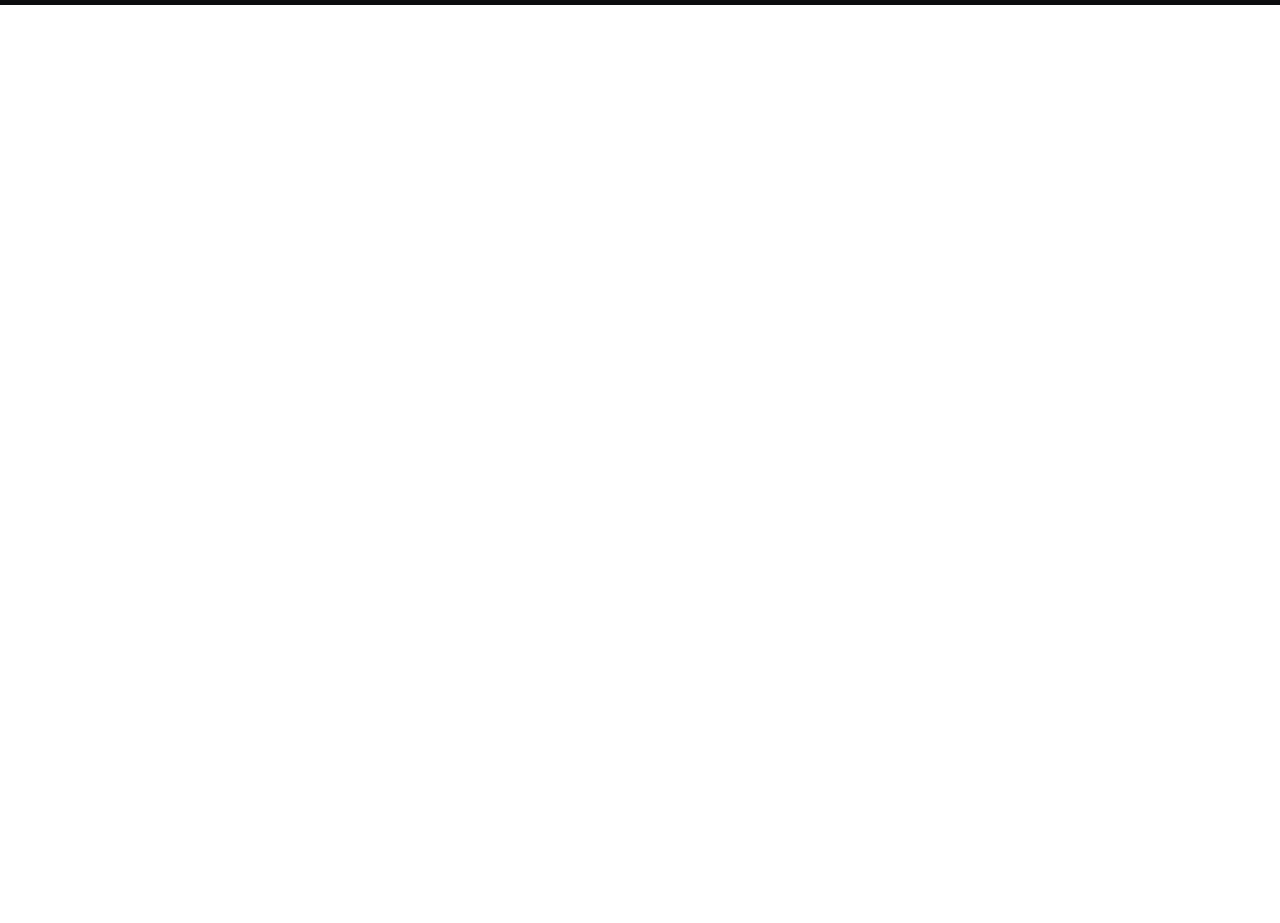
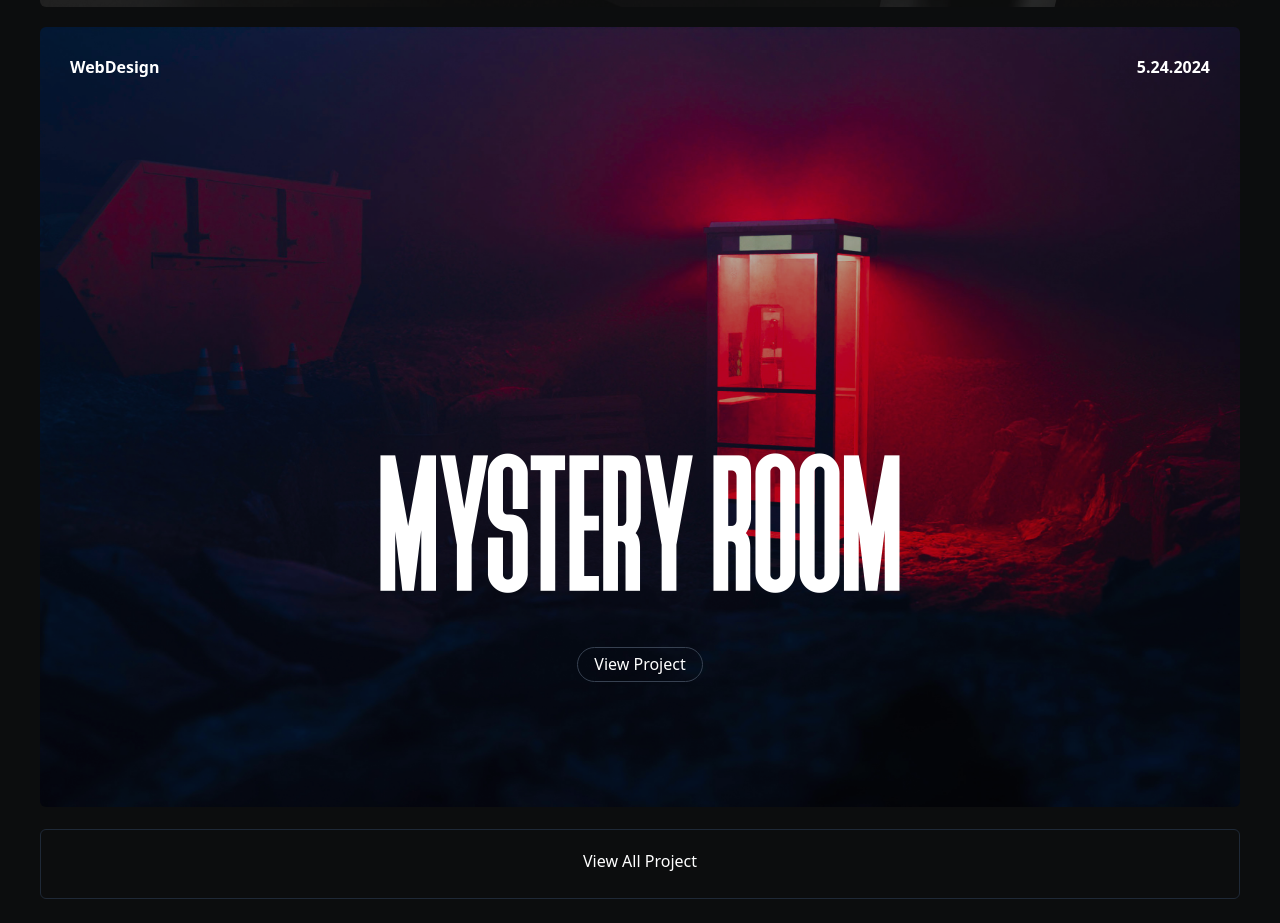
Before and after one commit to Nikhil-Jalandhra/Dark-Studio, a React (Vite) app: page / in a window 1280 px wide. Shown: the part 1595-2518 px from the top of the page. Before the commit the page ends 1940 px from the top, so only its background shows below. Built offline with nearby package versions, Linux system fonts and the light colour scheme.

Commit message:
view all project or something

```diff
--- a/src/App.css
+++ b/src/App.css
@@ -2,3 +2,11 @@
     font-family: "mainFont";
     src: url("./Font/condensed.ttf") format("truetype");
 }
+
+.container .anime {
+    transition: transform 250ms cubic-bezier(0.4, 0, 0.2, 1);
+}
+
+.container:hover .anime {
+    transform: translateY(-24px);
+}
--- a/src/Container/ImagesPage.jsx
+++ b/src/Container/ImagesPage.jsx
@@ -1,21 +1,25 @@
-import React from 'react';
+import {React} from 'react';
+import "../app.css"
 import window1 from '../Images/window1.jpg'
+import window2 from '../Images/window2.jpg'
 import { motion } from 'framer-motion';
 
 function ImagesPage() {
+
   return (
-    <div className='w-full h-screen py-[10px] px-[40px] bg-[#0C0D0E] text-white'>
+    <div className='w-full h-full bg-[#0C0D0E] py-3 px-[40px]'>
+    <div className='w-full h-screen py-[10px] bg-[#0C0D0E] text-white'>
       <div className=' relative w-full h-full rounded-md'>
         <div className='absolute px-[30px] z-[1] font-semibold w-full h-[80px] items-center flex justify-between'>
             <p>WebDesign</p>
-            <p>8.23.2024</p>
+            <p>5.23.2024</p>
         </div>
         <div className='w-full h-full'>
             <img
             className='w-full h-full opacity-[0.7] object-cover rounded-md'
             src={window1} alt="" />
         </div>
-        <div className=' absolute w-full h-full flex flex-col items-center top-[350px]'>
+        <div className=' absolute w-full flex flex-col items-center top-[350px]'>
                 <p
                 className=' uppercase text-[180px]'
                 style={{fontFamily : "mainFont"}}>
@@ -32,6 +36,44 @@ function ImagesPage() {
         </div>
       </div>
     </div>
+    <div className='w-full h-screen py-[10px] bg-[#0C0D0E] text-white'>
+      <div className=' relative w-full h-full rounded-md'>
+        <div className='absolute px-[30px] z-[1] font-semibold w-full h-[80px] items-center flex justify-between'>
+            <p>WebDesign</p>
+            <p>5.24.2024</p>
+        </div>
+        <div className='w-full h-full'>
+            <img
+            className='w-full h-full opacity-[0.7] object-cover rounded-md'
+            src={window2} alt="" />
+        </div>
+        <div className=' absolute w-full flex flex-col items-center top-[350px]'>
+                <p
+                className=' uppercase text-[180px]'
+                style={{fontFamily : "mainFont"}}>
+                    Mystery Room
+                </p>
+                <div className='px-4 h-[35px]  border-[1px] border-gray-700 rounded-full cursor-pointer overflow-hidden'>
+                    <motion.div
+                    whileHover={{y:-30}}
+                    className=' py-1 h-full w-full'>
+                    <p>View Project</p>
+                    <p className='mt-1'>View Project</p>
+                    </motion.div>
+                </div>
+        </div>
+      </div>
+    </div>
+    <div
+    className='container h-[70px] flex justify-center items-center
+    text-white border-[1px] border-gray-800 rounded-md my-3'>
+      <div className='h-[30px] overflow-hidden'>
+      <p className='anime'>View All Project</p>
+      <p className='anime'>View All Project</p>
+      </div>
+    </div>
+
+    </div>
   );
 }
 
--- a/src/Container/LandingPage.jsx
+++ b/src/Container/LandingPage.jsx
@@ -1,7 +1,8 @@
 import React from 'react';
+import "../app.css"
 import Tv from '../Images/tv.jpg';
 import Tape from '../Images/tape.jpg';
-import { easeIn, easeInOut, easeOut, motion } from 'framer-motion';
+import { easeInOut, easeOut, motion } from 'framer-motion';
 
 function LandingPage() {
 
```
Also changed, not shown: src/Images/window2.jpg.
